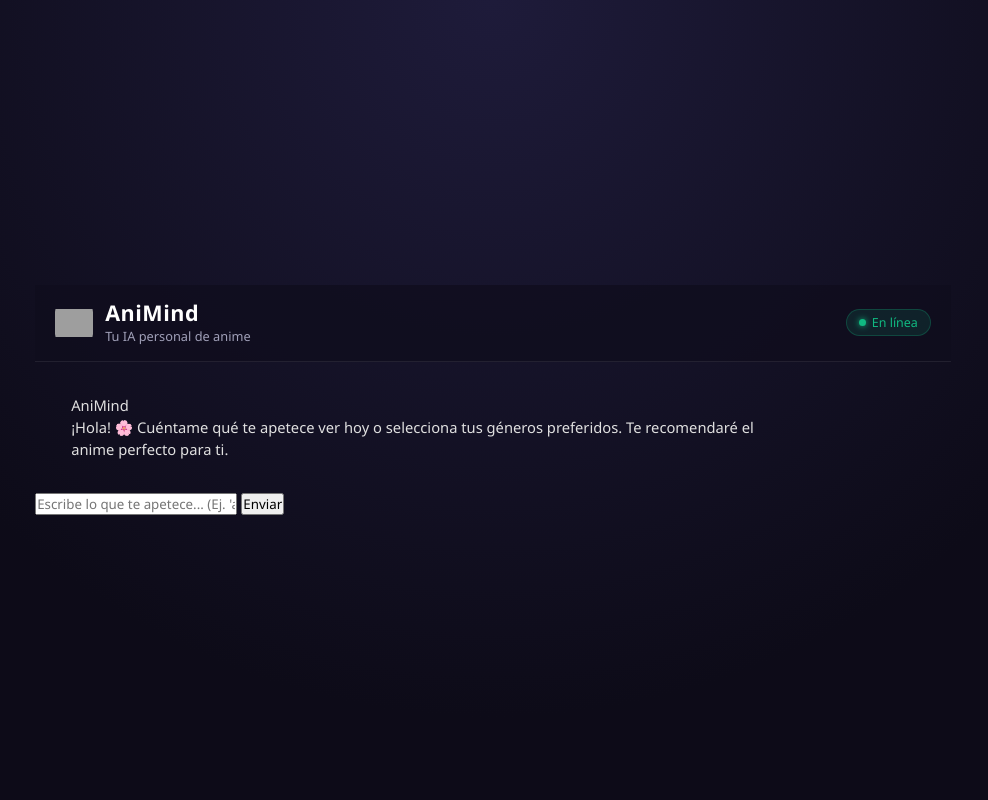
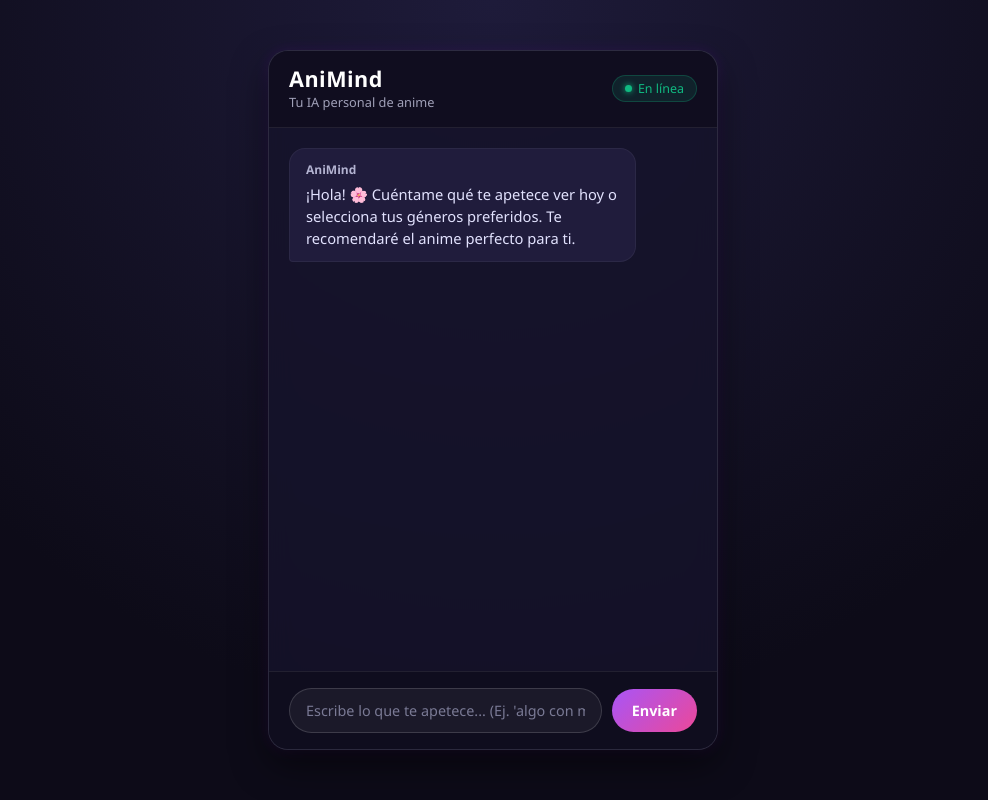
Before and after one commit to pathercab-cmyk/Animind, a Flask app: page / in a window 1280 px wide. Shown: the whole page, without its empty margins (147-1135 px from the left). Run offline with Flask 3, Linux system fonts and the light colour scheme; grey boxes are pictures that could not be loaded.

Commit message:
Update index.html

```diff
--- a/templates/index.html
+++ b/templates/index.html
@@ -3,26 +3,16 @@
 <head>
     <meta charset="UTF-8">
     <meta name="viewport" content="width=device-width, initial-scale=1.0">
-    <title>AniMind - Tu IA personal de anime</title>
+    <title>AniMind - Tu IA Personal de Anime</title>
     <link rel="stylesheet" href="{{ url_for('static', filename='style.css') }}">
-    <link href="https://fonts.googleapis.com/css2?family=Plus+Jakarta+Sans:wght@400;600;700;800&display=swap" rel="stylesheet">
-    <link rel="manifest" href="{{ url_for('static', filename='manifest.json') }}">
-    <meta name="theme-color" content="#8c52ff">
-    <link rel="manifest" href="{{ url_for('static', filename='manifest.json') }}">
-    <meta name="theme-color" content="#8c52ff">
-    <meta name="apple-mobile-web-app-capable" content="yes">
-    <meta name="apple-mobile-web-app-status-bar-style" content="black-translucent">
-    <link rel="apple-touch-icon" href="{{ url_for('static', filename='logo.png') }}">
 </head>
 <body>
-    <div class="app-card">
-        <!-- Header AniMind -->
+
+    <div class="chat-container">
+        <!-- Cabecera -->
         <header class="chat-header">
             <div class="header-left">
-        <!-- Si usas un enlace externo directo (Recomendado para evitar fallos de carpeta): -->
-        <img src="https://i.postimg.cc/mD3V9fJq/logo.png" alt="AniMind Logo" class="app-logo">
-
-        <!-- O si lograste subirlo a static/logo.png, usa esta línea: -->
+                <!-- Puedes desmarcar la siguiente línea si subes la imagen a static/logo.png -->
                 <!-- <img src="{{ url_for('static', filename='logo.png') }}" alt="AniMind Logo" class="app-logo"> -->
 
                 <div class="header-title">
@@ -35,88 +25,61 @@
                 <span class="status-dot"></span> En línea
             </div>
         </header>
-        <!-- Chat / Contenido -->
-        <div id="chat-box" class="chat-box">
-            <div class="message bot-message">
-                <div class="message-sender">AniMind</div>
-                <div class="message-text">
+
+        <!-- Área de Chat / Mensajes -->
+        <div class="chat-box" id="chat-box">
+            <div class="message bot">
+                <span class="sender-name">AniMind</span>
                 ¡Hola! 🌸 Cuéntame qué te apetece ver hoy o selecciona tus géneros preferidos. Te recomendaré el anime perfecto para ti.
             </div>
         </div>
-        </div>
 
-        <!-- Bar de entrada inferior -->
-        <div class="chat-input-area">
-            <input type="text" id="user-input" placeholder="Escribe lo que te apetece... (Ej. 'algo con magia y romance')" onkeydown="checkEnter(event)">
-            <button onclick="enviarMensaje()">
-                <span>Enviar</span>
-            </button>
-        </div>
+        <!-- Barra de Entrada de Texto -->
+        <form class="chat-input-container" id="chat-form">
+            <input type="text" id="user-input" placeholder="Escribe lo que te apetece... (Ej. 'algo con mucha acción')" required autocomplete="off">
+            <button type="submit">Enviar</button>
+        </form>
     </div>
 
     <script>
-        async function enviarMensaje() {
-            const input = document.getElementById("user-input");
-            const chatBox = document.getElementById("chat-box");
-            const texto = input.value.trim();
+        const chatForm = document.getElementById('chat-form');
+        const userInput = document.getElementById('user-input');
+        const chatBox = document.getElementById('chat-box');
 
-            if (!texto) return;
+        chatForm.addEventListener('submit', async (e) => {
+            e.preventDefault();
+            const message = userInput.value.trim();
+            if (!message) return;
 
-            // Mensaje usuario
-            chatBox.innerHTML += `
-                <div class="message user-message">
-                    <div class="message-sender">Tú</div>
-                    <div class="message-text">${texto}</div>
-                </div>`;
-            input.value = "";
+            // Añadir mensaje del usuario al chat
+            const userDiv = document.createElement('div');
+            userDiv.className = 'message user';
+            userDiv.innerText = message;
+            chatBox.appendChild(userDiv);
+
+            userInput.value = '';
             chatBox.scrollTop = chatBox.scrollHeight;
 
-            // Indicador "pensando"
-            const tempBotMsg = document.createElement("div");
-            tempBotMsg.className = "message bot-message thinking";
-            tempBotMsg.innerHTML = `<div class="message-sender">AniMind</div><div class="message-text">Buscando las mejores opciones para ti... 🪄</div>`;
-            chatBox.appendChild(tempBotMsg);
+            // Añadir mensaje provisional de carga
+            const botDiv = document.createElement('div');
+            botDiv.className = 'message bot';
+            botDiv.innerHTML = '<span class="sender-name">AniMind</span>Pensando... 🌸';
+            chatBox.appendChild(botDiv);
             chatBox.scrollTop = chatBox.scrollHeight;
 
             try {
-                const response = await fetch("/chat", {
-                    method: "POST",
-                    headers: { "Content-Type": "application/json" },
-                    body: JSON.stringify({ mensaje: texto })
+                const response = await fetch('/api/chat', {
+                    method: 'POST',
+                    headers: { 'Content-Type': 'application/json' },
+                    body: JSON.stringify({ message: message })
                 });
-
                 const data = await response.json();
-                chatBox.removeChild(tempBotMsg);
-
-                const respuestaFormateada = data.respuesta.replace(/\n/g, "<br>");
-                chatBox.innerHTML += `
-                    <div class="message bot-message">
-                        <div class="message-sender">AniMind</div>
-                        <div class="message-text">${respuestaFormateada}</div>
-                    </div>`;
+                botDiv.innerHTML = '<span class="sender-name">AniMind</span>' + data.response;
             } catch (error) {
-                chatBox.removeChild(tempBotMsg);
-                chatBox.innerHTML += `
-                    <div class="message bot-message error">
-                        <div class="message-text">❌ Error de conexión con el servidor.</div>
-                    </div>`;
+                botDiv.innerHTML = '<span class="sender-name">AniMind</span>❌ Error de conexión al servidor.';
             }
-
             chatBox.scrollTop = chatBox.scrollHeight;
-        }
-
-        function checkEnter(event) {
-            if (event.key === "Enter") enviarMensaje();
-        }
-    </script>
-    <script>
-    if ('serviceWorker' in navigator) {
-        window.addEventListener('load', () => {
-            navigator.serviceWorker.register("{{ url_for('static', filename='sw.js') }}")
-                .then(reg => console.log('Service Worker registrado con éxito', reg))
-                .catch(err => console.warn('Error al registrar Service Worker', err));
         });
-    }
     </script>
 </body>
 </html>
```
Lines whose indentation alone changed are shown as unchanged.
